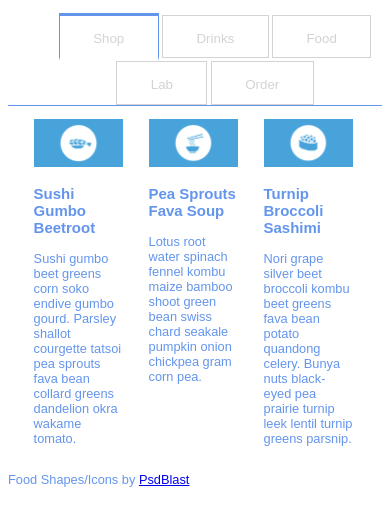
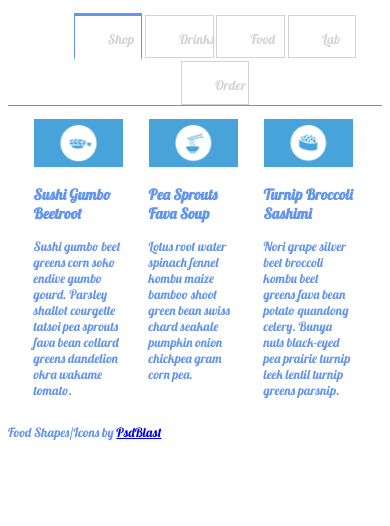
Before and after one commit to jorgehjr84/TIY-Assignments, a website: page FullWidthTabs/index.html in a window 390 px wide. Drawn offline with Linux system fonts and the light colour scheme.

Commit message:
Added media queries

```diff
--- a/FullWidthTabs/css/styles.css
+++ b/FullWidthTabs/css/styles.css
@@ -1,7 +1,7 @@
-
+@import url(http://fonts.googleapis.com/css?family=Lobster);
 
 body{
-	font-family: Arial, sans-serif;
+	font-family: 'Lobster', cursive;
 	color:cornflowerblue;
 	font-size: 80%;
 }
@@ -42,6 +42,7 @@ padding-right:1em;
 nav ul li {
 display:inline-block;
 padding-top:5px;
+box-sizing: border-box;
 }
 
 /*Centering the tabs in the ul*/
@@ -75,6 +76,7 @@ li {
 
 li:hover {
 	cursor:pointer;
+	color: darkgrey
 }
 
 img {
@@ -90,7 +92,17 @@ img {
 	border-bottom-width: 4px;
 }
 
-/*img{
-	width:100%; 100 percent of the width of the containing element
+/*This is kind of like an 'if' statement in CSS*/
+/*If we are displaying on a screen and the viewport is less than or equal to 840px, then display like this*/
+@media screen and (max-width:840px) {
+	.tabs nav ul li a > span {
+		display: none;
+	}
+}
 
-}*/
+@media screen and (max-width: 500px){
+	.tabs nav ul li{
+		margin:0;
+		width: 20%
+	}
+}
```
